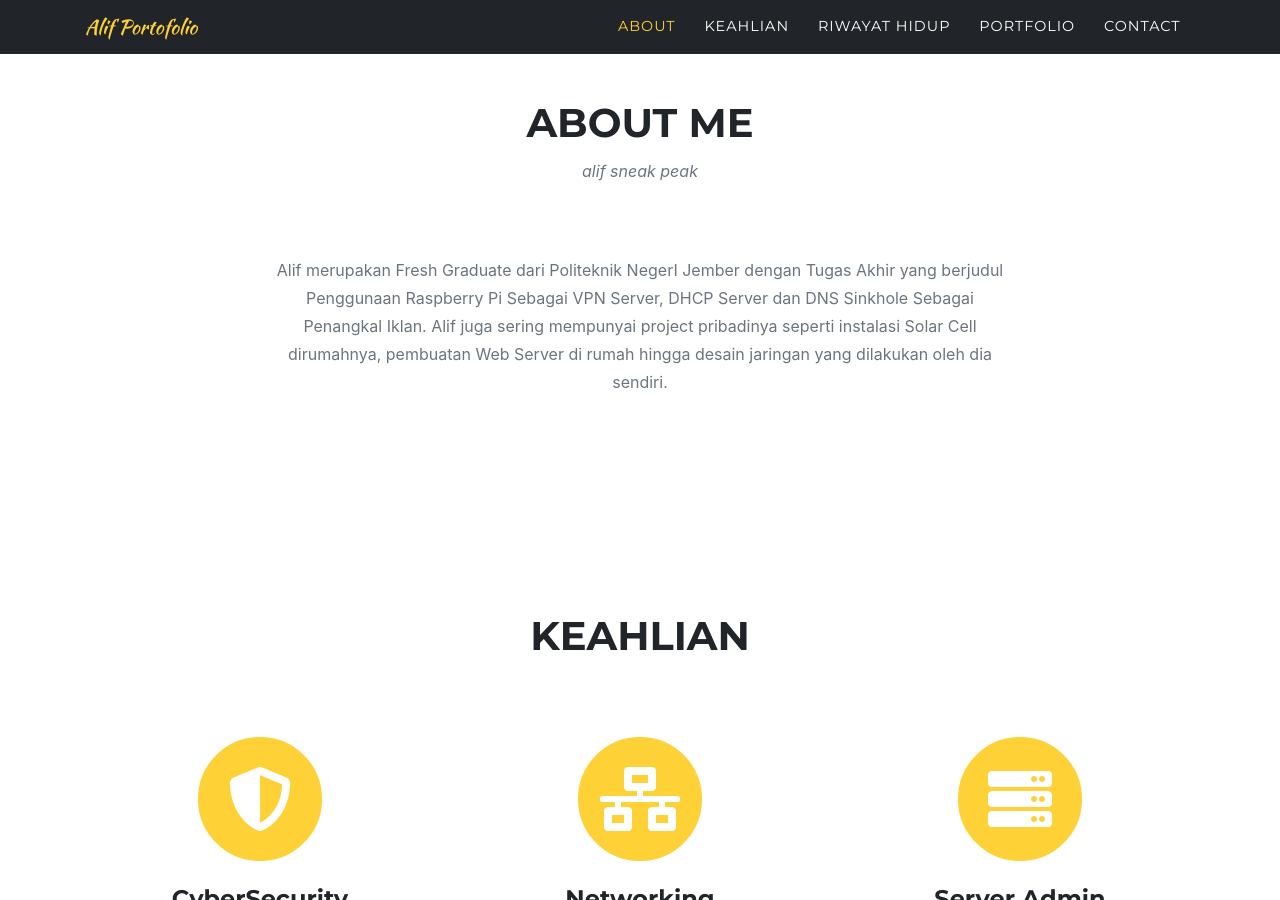
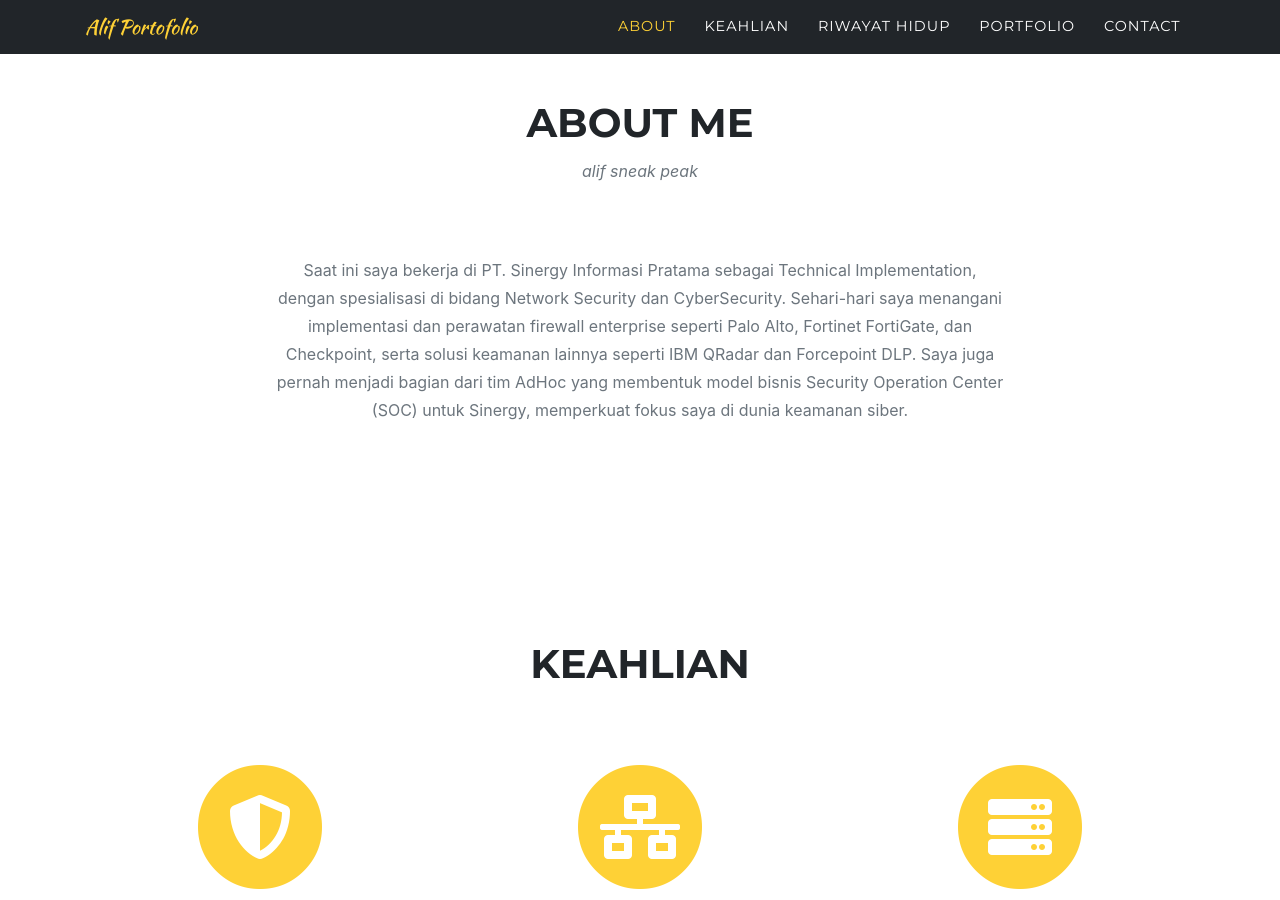
Before and after one commit to alifkurnia/alifkurnia.github.io, a Jekyll site: the page built from index.md, in a window 1280 px wide and 900 px high, scrolled down 846 px. Built offline with Jekyll 4.4.1, drawn with Linux system fonts in a browser that asks for light colours; some web fonts are replaced.

Commit message:
Update About Me: pengalaman kerja, network security, SOC AdHoc

```diff
--- a/_data/sitetext.yml
+++ b/_data/sitetext.yml
@@ -19,7 +19,7 @@ en: &DEFAULT_EN
   about:
     title: "About Me"
     text: "alif sneak peak"
-    body: "Alif merupakan Fresh Graduate dari Politeknik NegerI Jember dengan Tugas Akhir yang berjudul Penggunaan Raspberry Pi Sebagai VPN Server, DHCP Server dan DNS Sinkhole Sebagai Penangkal Iklan. Alif juga sering mempunyai project pribadinya seperti instalasi Solar Cell dirumahnya, pembuatan Web Server di rumah hingga desain jaringan yang dilakukan oleh dia sendiri."
+    body: "Saat ini saya bekerja di PT. Sinergy Informasi Pratama sebagai Technical Implementation, dengan spesialisasi di bidang Network Security dan CyberSecurity. Sehari-hari saya menangani implementasi dan perawatan firewall enterprise seperti Palo Alto, Fortinet FortiGate, dan Checkpoint, serta solusi keamanan lainnya seperti IBM QRadar dan Forcepoint DLP. Saya juga pernah menjadi bagian dari tim AdHoc yang membentuk model bisnis Security Operation Center (SOC) untuk Sinergy, memperkuat fokus saya di dunia keamanan siber."
     section: about
 
   services:
```
